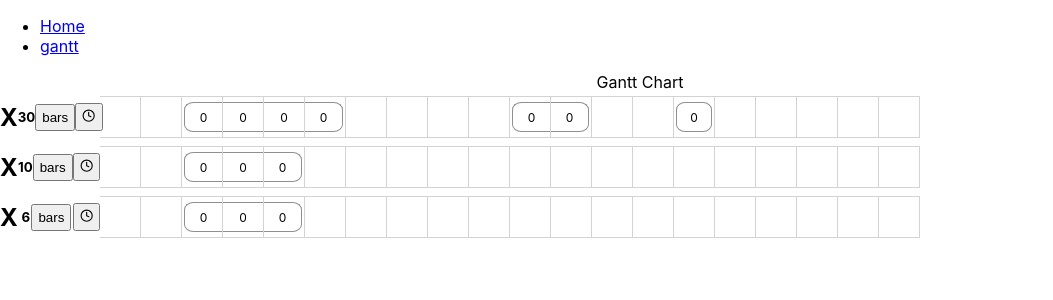
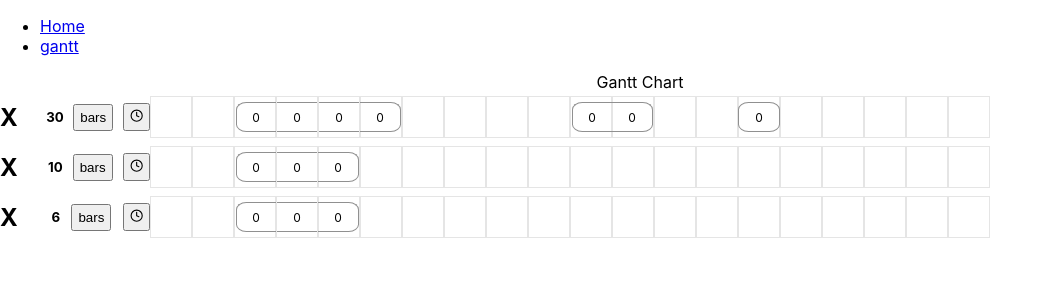
Before and after one commit to jrgrantham/wax-grant-portal-old, a React (Create React App) app: page /gantt in a window 1280 px wide. Shown: the top 300 px of the page, without its empty margins (0-1053 px from the left). Built offline with nearby package versions, Linux system fonts and the light colour scheme.

Commit message:
fix pointer position on bars

```diff
--- a/src/components/ganttBlock.jsx
+++ b/src/components/ganttBlock.jsx
@@ -4,6 +4,7 @@ import { TiCode } from "react-icons/ti";
 
 function GanttBlock(props) {
   const { value, status, start, end, barNumber } = props;
+  const movement = 21;
   // const content = start ? "S" : end ? "E" : status ? "M" : "-";
   return (
     <Container
@@ -12,16 +13,29 @@ function GanttBlock(props) {
       start={start}
       end={end}
       barNumber={barNumber}
+      movement={movement}
       // color={color}
     >
       {props.status ? (
-        <div className="active">
+        <div className="active" start>
           {start ? pointerLeft : null}
-          {value}
+          <div
+            className={
+              start && end
+                ? "value single"
+                : start
+                ? "value start"
+                : end
+                ? "value end"
+                : "value"
+            }
+          >
+            {value}
+          </div>
           {end ? pointerRight : null}
         </div>
-      // ) : <p>{end}</p>}
-      ) : null}
+      ) : // ) : <p>{end}</p>}
+      null}
     </Container>
   );
 }
@@ -39,17 +53,22 @@ const pointerRight = (
 );
 
 const Container = styled.div`
+  /* position: absolute; */
   margin: 0;
-  border: 1px solid lightgrey;
-  border-left: 0px solid lightgrey;
-  border-right: 0.5px solid lightgrey;
+  border: 1px solid #e5e5e5;
+  border-left: 0.5px solid #e5e5e5;
+  border-right: 0.5px solid #e5e5e5;
   display: flex;
   justify-content: center;
   align-items: center;
   height: 40px;
   width: 40px;
+  &:first-child {
+    /* border-left: 0.5px solid lightgrey; */
+  }
 
   .active {
+    /* position: static; */
     display: flex;
     justify-content: center;
     align-items: center;
@@ -78,13 +97,23 @@ const Container = styled.div`
     border-bottom-left-radius: ${(props) => (props.start ? "25%" : 0)};
     border-bottom-right-radius: ${(props) => (props.end ? "25%" : 0)};
 
+    .start {
+      margin-right: 35px;
+    }
+    .end {
+      margin-left: 35px;
+    }
+
     &:hover .pointer {
       opacity: 1;
     }
   }
+  .contents {
+    position: static;
+  }
 
   .pointer {
-    position: absolute;
+    /* position: absolute; */
     opacity: 0;
     transition: opacity 0.3s;
     border: 1px solid black;
@@ -93,10 +122,11 @@ const Container = styled.div`
     padding: 4px 4px 3px 4px;
   }
   .left {
-    margin-right: ${(props) => (props.start ? "35px" : 0)};
+    margin-right: 12px;
   }
+
   .right {
-    margin-left: ${(props) => (props.end ? "35px" : 0)};
+    margin-left: 12px;
   }
-`
+`;
 export default GanttBlock;
--- a/src/helpers/ganttRowSetup.js
+++ b/src/helpers/ganttRowSetup.js
@@ -30,18 +30,18 @@ export function spreadWork(row) {
   }
 }
 
-export function updateNumberOfBars(schedule, numberOfBars = 3) {
+export function updateNumberOfBars(schedule, numberOfBars = 1) {
   console.log('updateNumberOfBars');
   for (let i = 0; i < schedule.length; i++) {
     schedule[i].value = 0;
     if (i < numberOfBars) {
-      console.log("singe, index", i);
+      // console.log("singe, index", i);
       schedule[i].start = true;
       schedule[i].end = true;
       schedule[i].status = true;
       schedule[i].barNumber = i + 1;
     } else {
-      console.log("removed, index", i);
+      // console.log("removed, index", i);
       schedule[i].start = false;
       schedule[i].end = false;
       schedule[i].status = false;
--- a/src/pages/ganttChart.jsx
+++ b/src/pages/ganttChart.jsx
@@ -81,7 +81,7 @@ const Container = styled.div`
     height: 50px;
   }
   .details {
-    width: 100px;
+    width: 150px;
     display: flex;
     justify-content: space-between;
   }
--- a/src/state/ganttActionCreators.js
+++ b/src/state/ganttActionCreators.js
@@ -64,11 +64,11 @@ export function evenlySpreadWork(row) {
   };
 }
 
-export function setNumberOfBars(row) {
-  console.log("setNumberOfBars");
-  helpers.updateNumberOfBars(row);
+export function setNumberOfBars(schedule, numberOfBars) {
+  // console.log("setNumberOfBars");
+  helpers.updateNumberOfBars(schedule, numberOfBars);
   return {
     type: actionType.REASSIGN_GANTT_BLOCKS,
-    payload: row,
+    payload: schedule,
   };
 }
```
Also changed, not shown: 1 other file (tests, documents, lock files or other folders).
